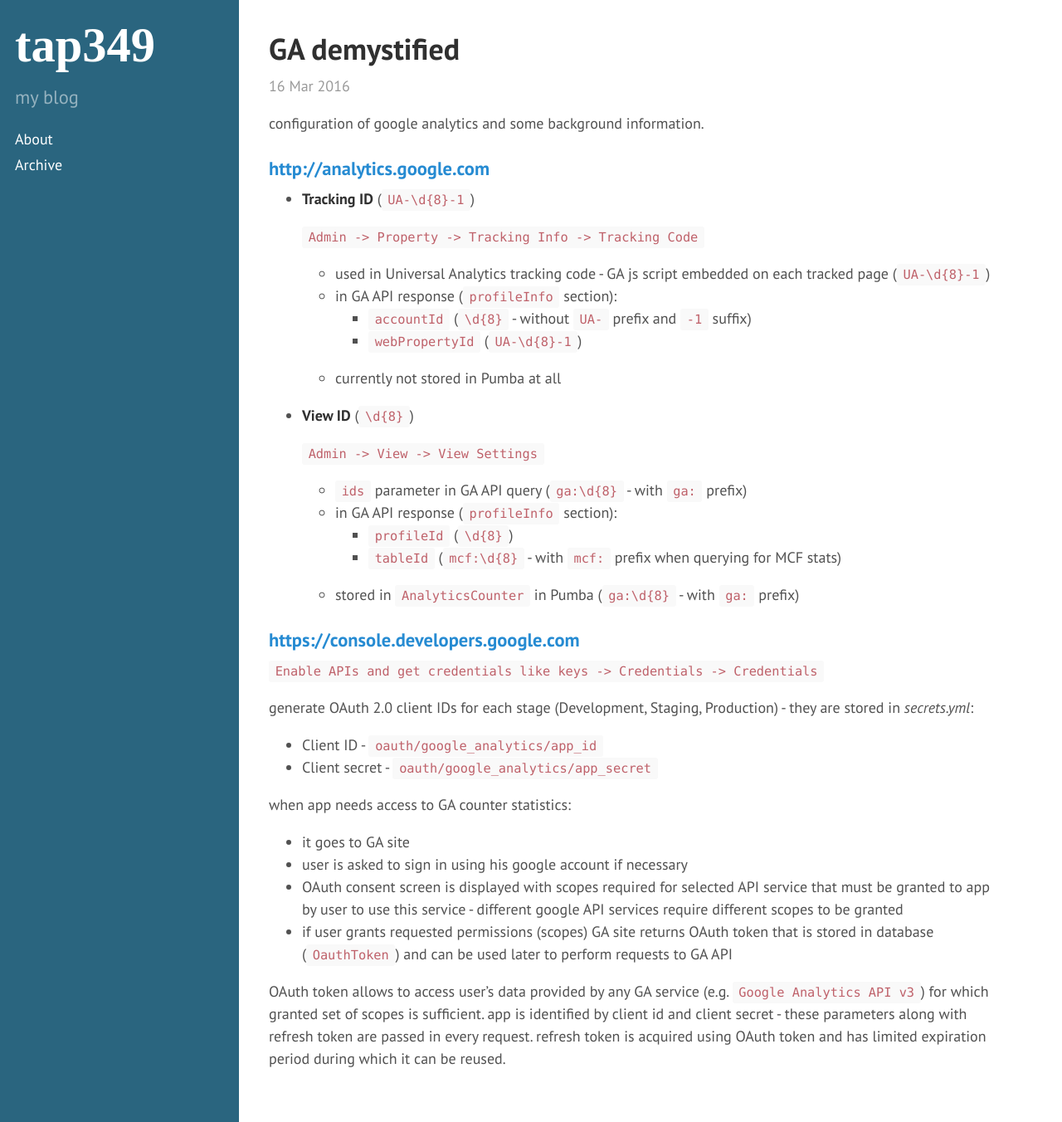
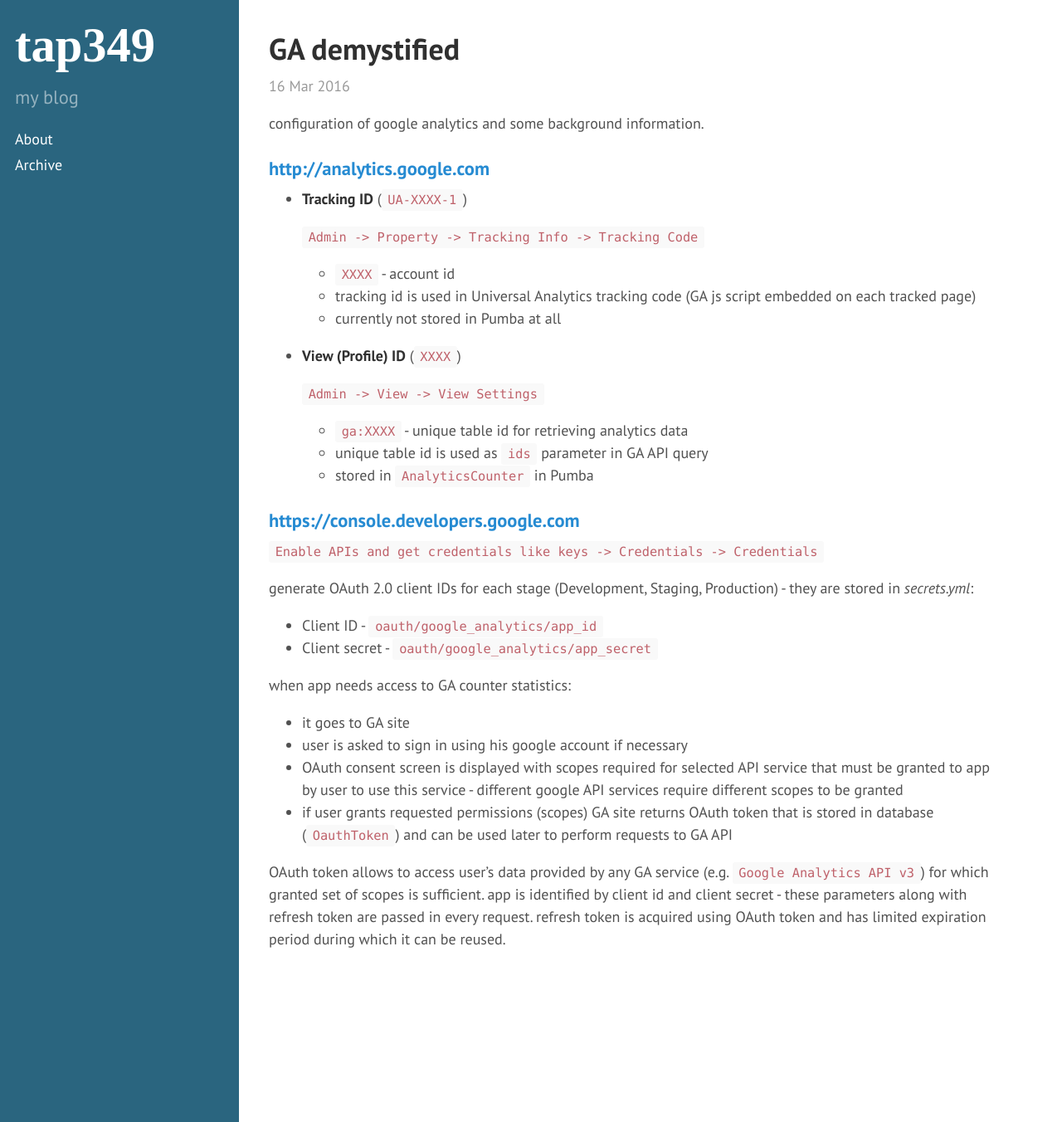
Before and after one commit to tap349/tap349.github.io, a Jekyll site: the page built from _posts/2016-03-16-GA-demystified.md, in a window 1280 px wide and 1352 px high. Shown: the whole window at 83% size. Built offline with Jekyll 4.4.1, drawn with Linux system fonts in a browser that asks for light colours.

Commit message:
update 2016-03-16_18:35:55

```diff
--- a/_posts/2016-03-16-GA-demystified.md
+++ b/_posts/2016-03-16-GA-demystified.md
@@ -12,26 +12,22 @@
 
 ### <http://analytics.google.com>
 
-- **Tracking ID** (`UA-\d{8}-1`)
+- **Tracking ID** (`UA-XXXX-1`)
 
   `Admin -> Property -> Tracking Info -> Tracking Code`
 
-  - used in Universal Analytics tracking code -
-    GA js script embedded on each tracked page (`UA-\d{8}-1`)
-  - in GA API response (`profileInfo` section):
-    - `accountId` (`\d{8}` - without `UA-` prefix and `-1` suffix)
-    - `webPropertyId` (`UA-\d{8}-1`)
+  - `XXXX` - account id
+  - tracking id is used in Universal Analytics tracking code
+    (GA js script embedded on each tracked page)
   - currently not stored in Pumba at all
 
-- **View ID** (`\d{8}`)
+- **View (Profile) ID** (`XXXX`)
 
   `Admin -> View -> View Settings`
 
-  - `ids` parameter in GA API query (`ga:\d{8}` - with `ga:` prefix)
-  - in GA API response (`profileInfo` section):
-    - `profileId` (`\d{8}`)
-    - `tableId` (`mcf:\d{8}` - with `mcf:` prefix when querying for MCF stats)
-  - stored in `AnalyticsCounter` in Pumba (`ga:\d{8}` - with `ga:` prefix)
+  - `ga:XXXX` - unique table id for retrieving analytics data
+  - unique table id is used as `ids` parameter in GA API query
+  - stored in `AnalyticsCounter` in Pumba
 
 ### <https://console.developers.google.com>
 
```
